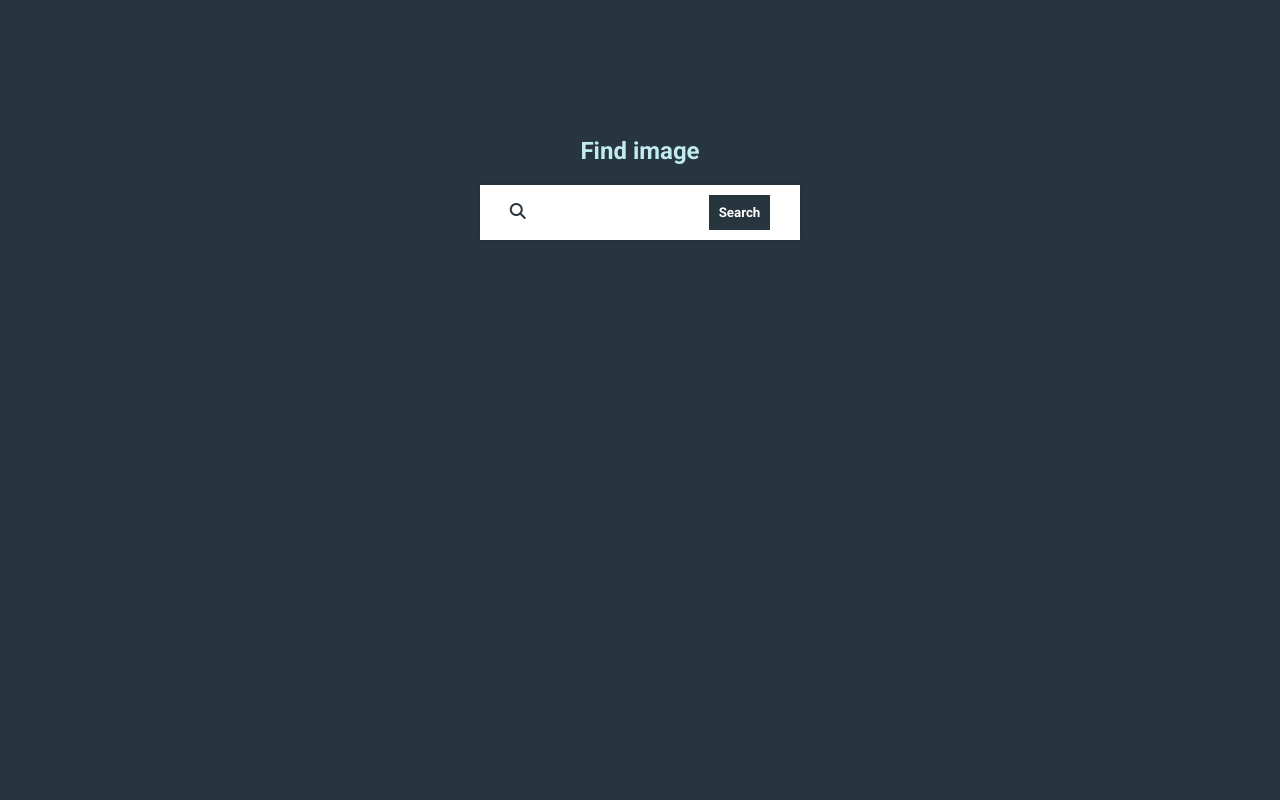
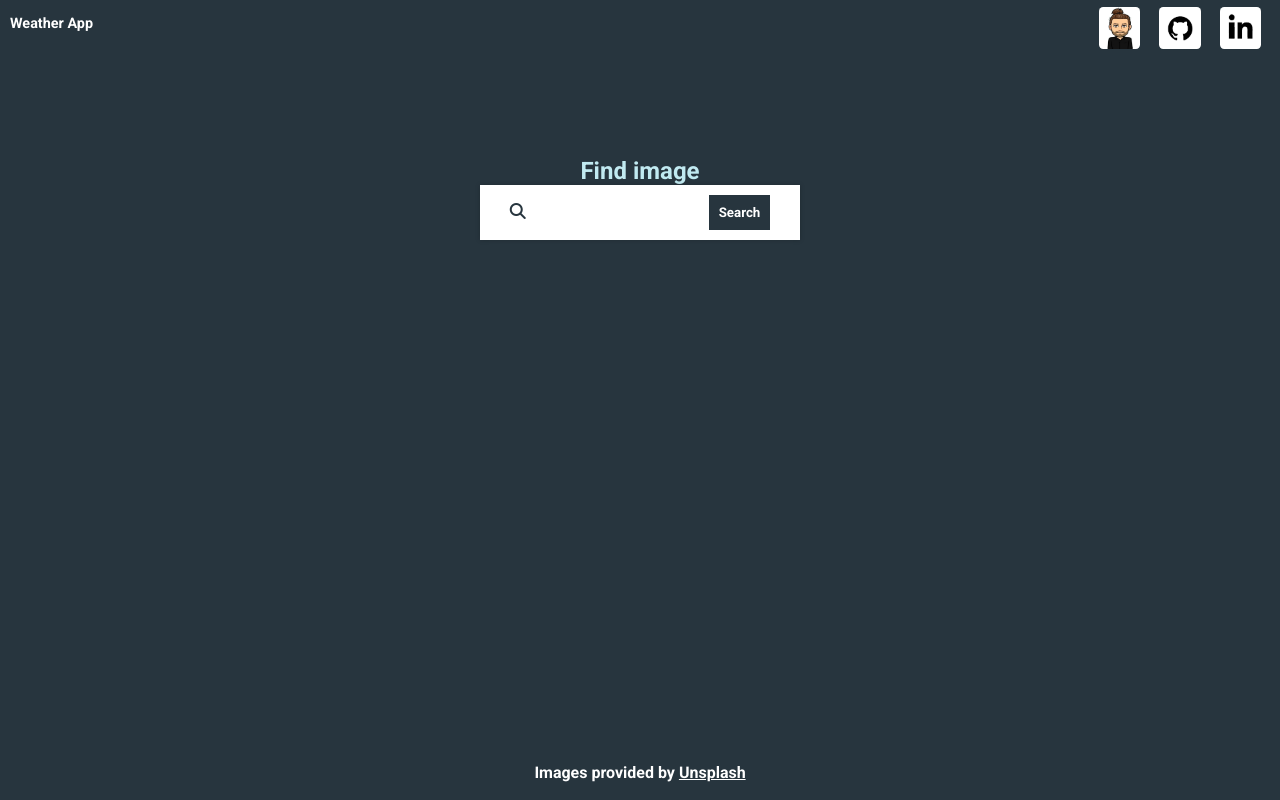
Before and after one commit to WSMomo/imageFinder, a plain HTML site: page index.html in a window 1280 px wide. Drawn offline with Linux system fonts and the light colour scheme.

Commit message:
improved styles, add header and footer

```diff
--- a/assets/js/main.js
+++ b/assets/js/main.js
@@ -28,7 +28,7 @@ variables.showMore.addEventListener('click', (event) => {
 
   // if it returns a real array, create the list of images, display the update list on the DOM
   // otherwise, hide the 'show more' button;
-  getImagesDataFromAPI(variables.searchInput.value, variables.currentPage, variables.perPage)
+  getImagesDataFromAPI(variables.searchInput.value, variables.apiKey, variables.currentPage, variables.perPage)
     .then(data => {
       if (data.length > 0) {
         createListOfImages(data, variables.imagesContainer)
--- /dev/null
+++ b/assets/sass/_footer.scss
@@ -0,0 +1,15 @@
+footer{
+  position: fixed;
+  bottom: 0;
+  height: 7vh;
+  left: 0;
+  right: 0;
+  display: flex;
+  justify-content: center;
+  align-items: center;
+  color: $text-color;
+  background-color: $main-color;
+  a{
+    color: $text-color;
+  }
+}
--- a/assets/sass/_form.scss
+++ b/assets/sass/_form.scss
@@ -4,7 +4,7 @@
   justify-content: end;
   align-items: center;
   height: 30vh;
-  gap: 20px;
+  //gap: 20px;
   margin-bottom: 40px;
 }
 
--- a/assets/sass/_header.scss
+++ b/assets/sass/_header.scss
@@ -0,0 +1,42 @@
+/* header */
+header{
+  position: fixed;
+  display: flex;
+  align-items: center;
+  justify-content: center;
+  height: 7vh;
+  width: 100%;
+  background-color: $main-color;
+  padding-bottom: 10px;
+  top: 0;
+  justify-content: space-between;
+  z-index: 1;
+  div h1{
+    color: white;
+    padding: 0 10px;
+    font-size: 0.9em;
+  }
+}
+.social{
+  display: flex;
+  justify-content: center;
+  align-items: center;
+  height: 100%;
+}
+.social a{
+  display: flex;
+  justify-content: center;
+  align-items: center;
+  height: 100%;
+  margin-right: 19px;
+}
+.icons {
+  margin-top: 10px;
+  height: 90%;
+  border-radius: 10%;
+  border: none;
+}
+
+.icons:hover{
+  scale: 1.1;
+}
--- a/assets/sass/_images-container.scss
+++ b/assets/sass/_output.scss
@@ -1,10 +1,14 @@
 #images-container {
   width: 100%;
   display: grid;
+  align-content: center;
+  justify-items: center;
   grid-template-columns: repeat(auto-fit, minmax(300px, 1fr));
   grid-gap: 20px;
-  padding: 20px;
   div{
+    margin: 0;
+    padding: 0;
+    border: none;
       a{
       max-width: 400px;
       padding: 10px;
@@ -17,9 +21,9 @@
       box-shadow: 0 0 5px rgba(0, 0, 0, 0.3);
       transition: background-color .3s ease-in-out;
       img{
+
         object-fit: cover;
         width: 100%;
-        max-width: 400px;
         transition: transform .3s ease-in-out;
       }
 
@@ -38,7 +42,7 @@
 }
 
 #show-more{
-  margin-bottom: 20px;
+  margin-bottom: 7vh;
   background-color: $text-color;
   min-width: fit-content;
   width: 150px;
--- a/assets/sass/main.scss
+++ b/assets/sass/main.scss
@@ -1,6 +1,8 @@
 @import 'variables';
+@import 'header';
 @import 'form';
-@import 'images-container';
+@import 'output';
+@import 'footer';
 *{
   box-sizing: border-box;
   margin: 0;
--- a/index.html
+++ b/index.html
@@ -12,6 +12,19 @@
   <title>Image finder</title>
 </head>
 <body>
+  <header>
+    <div>
+        <h1>Weather App</h1>
+    </div>
+    <div class="social">
+        <a href="https://wsmomo.github.io/Portfolio-Marco-Momo/" title="Website"><img class="icons"
+                src="assets/img/header/marcoMomoHome.png" alt="my website"></a>
+        <a href="https://github.com/wsmomo/" title="GitHub"><img class="icons" src="assets/img/header/gitHub.png"
+                alt="Github"></a>
+        <a href="https://www.linkedin.com/in/marco-momo-61b08a159/?original_referer=https%3A%2F%2Fwsmomo.github.io%2F"
+            title="Linkedin"><img class="icons" src="assets/img/header/linkedin.png" alt="Linkedin"></a>
+    </div>
+</header>
   <section id="search-section">
   <h1>Find image</h1>
   <form>
@@ -26,7 +39,9 @@
   <div>We're sorry, no images were found. Please try again with different keywords.</div>
 </section>
 <button type="button" id="show-more">Show more</button>
-
+<footer>
+  <div>Images provided by  <a href="https://unsplash.com/it" target="_blank">Unsplash</a></div>
+</footer>
 <script type="module" src="assets/js/main.js"></script>
 </body>
 </html>
```
Also changed, not shown: assets/css/main.css, assets/img/favicon.ico (added), assets/img/header/gitHub.png (added), assets/img/header/linkedin.png (added), assets/img/header/marcoMomoHome.png (added), 1 other file.
